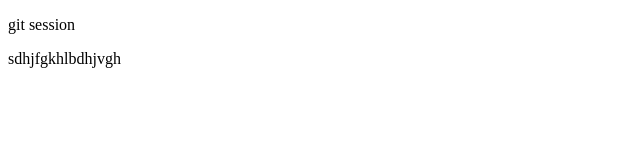
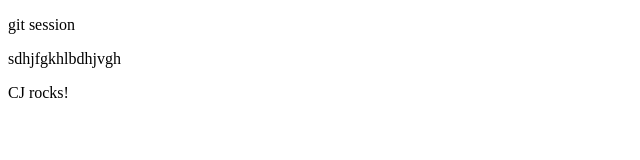
Before and after one commit to HamadAli248/github-session, a plain HTML site: page index.html in a window 1280 px wide. Shown: the full height of the page, 0-640 px from the left. Drawn offline with Linux system fonts and the light colour scheme.

Commit message:
add cj name

```diff
--- a/index.html
+++ b/index.html
@@ -10,5 +10,6 @@
 
     <p>git session</p>
     <p>sdhjfgkhlbdhjvgh</p>
+    <p>CJ rocks!</p>
 </body>
 </html>
```
